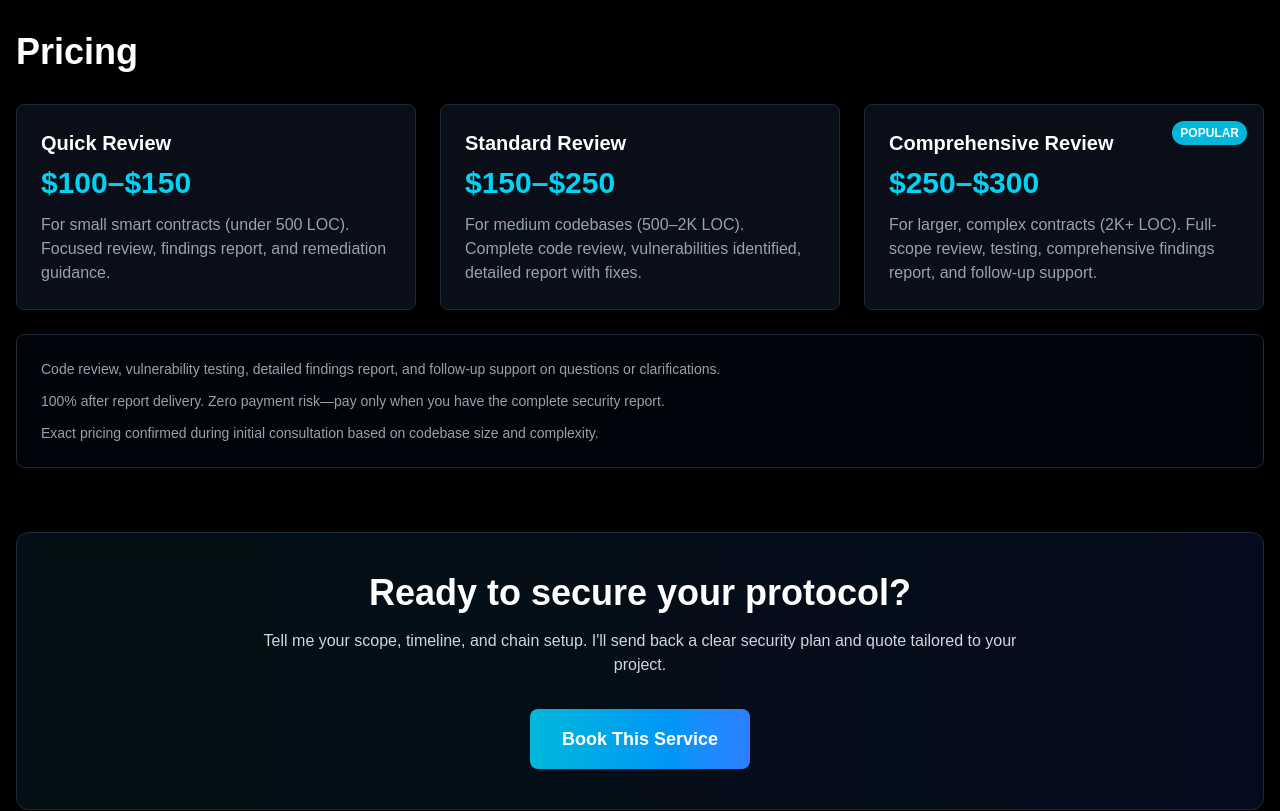
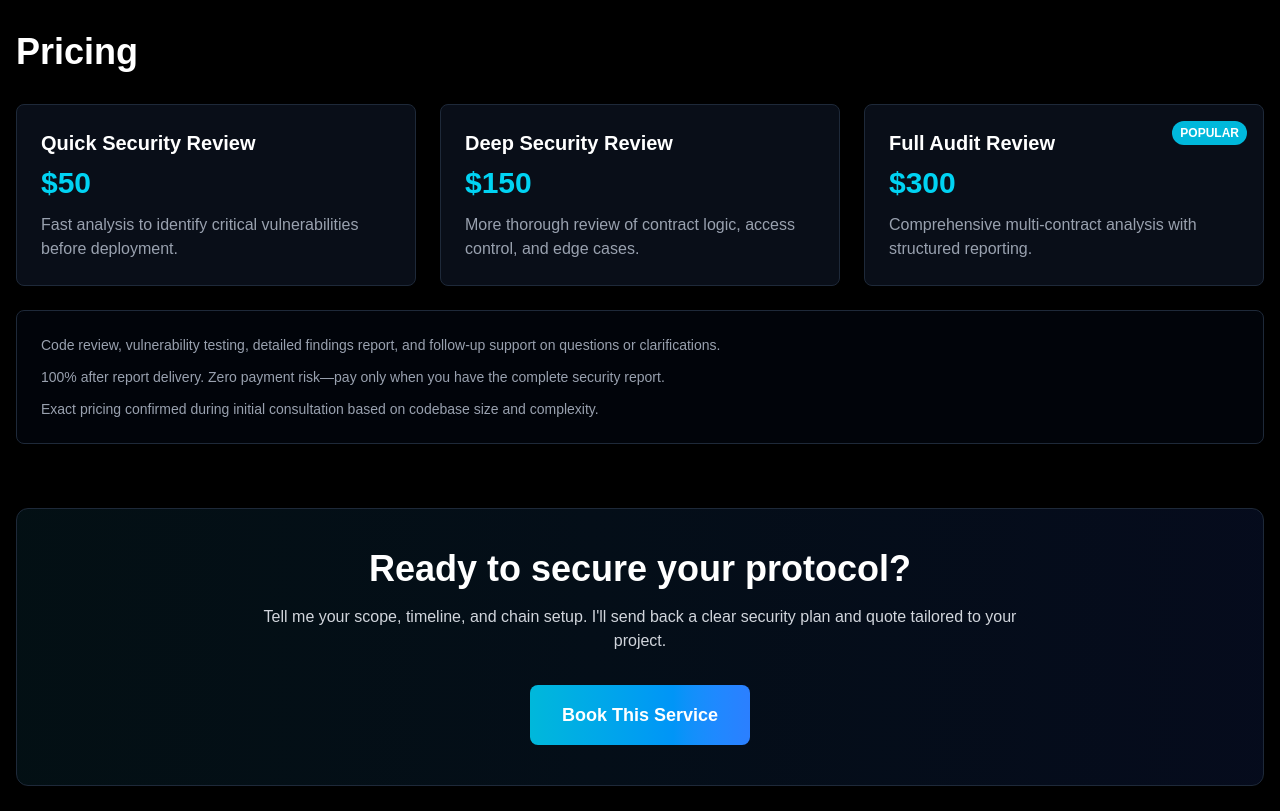
Before and after one commit to d4rk-source/personal_website, a Next.js app: page /services/fast-smart-contract-security-reviews in a window 1280 px wide. Shown: the part 2560-3371 px from the top of the page. Built offline with nearby package versions, Linux system fonts and the light colour scheme; a web font is replaced by a local one.

Commit message:
prices change

```diff
--- a/app/components/Services.tsx
+++ b/app/components/Services.tsx
@@ -29,9 +29,7 @@ export default function Services() {
             Fast Smart Contract Security Reviews
           </h3>
           <p className="text-gray-400 mb-2">
-            <span className="font-semibold text-cyan-400">
-              Starting at $100
-            </span>
+            <span className="font-semibold text-cyan-400">Starting at $50</span>
           </p>
           <p className="text-gray-400 mb-6">
             Quick, practical security reviews designed for teams ready to
--- a/app/components/popups/services-popups/pricing_methodology_popups/PricingPopup.tsx
+++ b/app/components/popups/services-popups/pricing_methodology_popups/PricingPopup.tsx
@@ -114,27 +114,25 @@ export default function PricingPopup({
                 <div className="space-y-4">
                   <div className="bg-gray-800/50 border border-gray-700 rounded-lg p-4">
                     <h4 className="font-semibold text-white mb-2">
-                      Quick Review
+                      Quick Security Review
                     </h4>
-                    <p className="text-2xl font-bold text-cyan-400 mb-2">
-                      $100–$150
-                    </p>
+                    <p className="text-2xl font-bold text-cyan-400 mb-2">$50</p>
                     <p className="text-sm text-gray-400">
-                      For small smart contracts (under 500 LOC). Focused review,
-                      findings report, and remediation guidance.
+                      Fast analysis to identify critical vulnerabilities before
+                      deployment.
                     </p>
                   </div>
 
                   <div className="bg-gray-800/50 border border-gray-700 rounded-lg p-4">
                     <h4 className="font-semibold text-white mb-2">
-                      Standard Review
+                      Deep Security Review
                     </h4>
                     <p className="text-2xl font-bold text-cyan-400 mb-2">
-                      $150–$250
+                      $150
                     </p>
                     <p className="text-sm text-gray-400">
-                      For medium codebases (500–2K LOC). Complete code review,
-                      vulnerabilities identified, detailed report with fixes.
+                      More thorough review of contract logic, access control,
+                      and edge cases.
                     </p>
                   </div>
 
@@ -143,15 +141,14 @@ export default function PricingPopup({
                       POPULAR
                     </div>
                     <h4 className="font-semibold text-white mb-2">
-                      Comprehensive Review
+                      Full Audit Review
                     </h4>
                     <p className="text-2xl font-bold text-cyan-400 mb-2">
-                      $250–$300
+                      $300
                     </p>
                     <p className="text-sm text-gray-400">
-                      For larger, complex contracts (2K+ LOC). Full-scope
-                      review, testing, comprehensive findings report, and
-                      follow-up support.
+                      Comprehensive multi-contract analysis with structured
+                      reporting.
                     </p>
                   </div>
                 </div>
--- a/app/services/fast-smart-contract-security-reviews/page.tsx
+++ b/app/services/fast-smart-contract-security-reviews/page.tsx
@@ -79,22 +79,22 @@ const methodology = [
 
 const pricingPlans = [
   {
-    name: "Quick Review",
-    price: "$100–$150",
+    name: "Quick Security Review",
+    price: "$50",
     description:
-      "For small smart contracts (under 500 LOC). Focused review, findings report, and remediation guidance.",
+      "Fast analysis to identify critical vulnerabilities before deployment.",
   },
   {
-    name: "Standard Review",
-    price: "$150–$250",
+    name: "Deep Security Review",
+    price: "$150",
     description:
-      "For medium codebases (500–2K LOC). Complete code review, vulnerabilities identified, detailed report with fixes.",
+      "More thorough review of contract logic, access control, and edge cases.",
   },
   {
-    name: "Comprehensive Review",
-    price: "$250–$300",
+    name: "Full Audit Review",
+    price: "$300",
     description:
-      "For larger, complex contracts (2K+ LOC). Full-scope review, testing, comprehensive findings report, and follow-up support.",
+      "Comprehensive multi-contract analysis with structured reporting.",
     badge: "POPULAR",
   },
 ];
@@ -124,7 +124,7 @@ const faqItems = [
   {
     question: "How much does a smart contract security review cost?",
     answer:
-      "Pricing depends on codebase size: Quick Review ($100–$150 for under 500 LOC), Standard ($150–$250 for 500–2K LOC), and Comprehensive ($250–$300 for 2K+ LOC). Exact pricing confirmed during consultation.",
+      "Pricing depends on scope: Quick Security Review ($50), Deep Security Review ($150), and Full Audit Review ($300). Exact pricing confirmed during consultation.",
   },
   {
     question: "When do I pay?",
```
